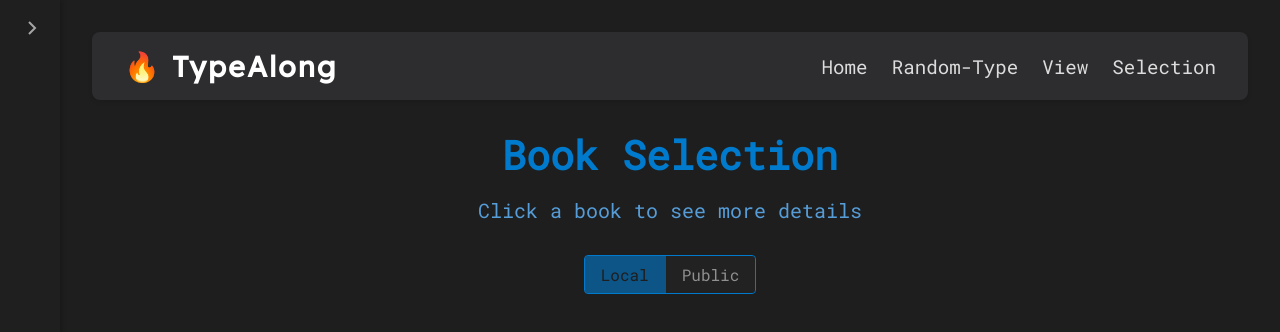
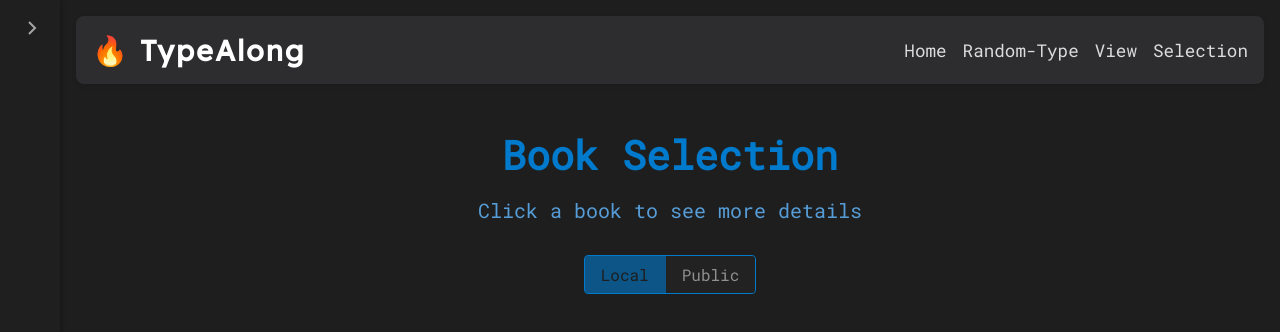
Before and after one commit to Noway-code/TypeAlongSvelte, a SvelteKit app: page /selection in a window 1280 px wide. Shown: the top 332 px of the page. Built offline with nearby package versions, Linux system fonts and the light colour scheme; what epubjs would draw is missing.

Commit message:
Refactor layout and styling for improved responsiveness and usability

```diff
--- a/src/components/Sidebar.svelte
+++ b/src/components/Sidebar.svelte
@@ -68,7 +68,8 @@
     display: flex;
     flex-direction: column;
     transition: width 0.3s ease;
-    overflow: hidden;
+     overflow-y: auto;
+    overflow-x: hidden;
     box-shadow: 2px 0 5px rgba(0, 0, 0, 0.2);
     &.open {
       width: 300px;
@@ -93,15 +94,13 @@
     }
   }
   nav {
-    display: flex;
-    flex-direction: column;
     flex: 1;
-    margin-top: 2rem;
+    margin-top: 1rem;
     ul {
       list-style: none;
       padding: 0;
       li {
-        margin: 1rem 0;
+        margin: 0.75rem 0;
         a {
           display: block;
           padding: 0.75rem 1.5rem;
@@ -159,4 +158,16 @@
     pointer-events: none;
   }
 
+
+  @media (max-width: 768px) {
+    .sidebar {
+      &.open {
+        width: 100vw;
+        z-index: 1100;
+      }
+      &.collapsed {
+        width: 60px;
+      }
+    }
+  }
 </style>
--- a/src/routes/+layout.svelte
+++ b/src/routes/+layout.svelte
@@ -4,6 +4,7 @@
 	import Sidebar from '../components/Sidebar.svelte';
 	let scrolled = false;
 	let sidebarOpen = false;
+	let isSmallScreen = false;
 
 	onMount(() => {
 		function handleScroll() {
@@ -13,10 +14,24 @@
 		window.addEventListener('scroll', handleScroll);
 		handleScroll();
 
+		// Set initial screen size and update on resize
+		isSmallScreen = window.innerWidth < 768;
+		const handleResize = () => {
+			isSmallScreen = window.innerWidth < 768;
+		};
+		window.addEventListener('resize', handleResize);
+
 		return () => {
 			window.removeEventListener('scroll', handleScroll);
+			window.removeEventListener('resize', handleResize);
 		};
 	});
+
+	// Compute styles based on screen size and sidebar state
+	$: contentMargin = isSmallScreen ? '2rem' : (sidebarOpen ? '300px' : '60px');
+	$: navBarLeft = isSmallScreen ? '4rem' : (sidebarOpen ? 'calc(300px + 1rem)' : 'calc(60px + 1rem)');
+	$: navBarWidth = isSmallScreen ? 'calc(100% - 4.5rem)' : `calc(100% - ${(sidebarOpen ? 300 : 60)}px - 2rem)`;
+	$: navBarItemSize = isSmallScreen ? '1rem' : '1.1rem';
 </script>
 
 <svelte:head>
@@ -31,14 +46,14 @@
 		{ href: '/selection', text: 'Selection' }
 	]} />
 
-	<div class="content" style="margin-left: {sidebarOpen ? '300px' : '60px'}">
+	<div class="content" style="margin-left: {contentMargin}">
 		<nav
 			class="nav-bar"
 			class:blurred={scrolled}
-			style="left: {sidebarOpen ? 'calc(300px + 2rem)' : 'calc(60px + 2rem)'}; width: calc(100% - {sidebarOpen ? '300px' : '60px'} - 4rem);"
+			style="left: {navBarLeft}; width: {navBarWidth};"
 		>
 			<h1 class="logo">🔥 TypeAlong</h1>
-			<div class="nav-items">
+			<div class="nav-items" style="font-size: {navBarItemSize}">
 				<a class="nav-item" href="/">Home</a>
 				<a class="nav-item" href="/random-type">Random-Type</a>
 				<a class="nav-item" href="/view-book">View</a>
@@ -73,12 +88,12 @@
     display: flex;
     align-items: center;
     background-color: var(--bg-300);
-    padding: 1rem 2rem;
+    padding: 1rem;
     backdrop-filter: blur(20px);
     position: fixed;
-    top: 2rem;
-    left: 2rem;
-    right: 2rem;
+    top: 1rem;
+    left: 1rem;
+    right: 1rem;
     border-radius: 8px;
     box-shadow: 0 2px 4px rgba(0, 0, 0, 0.1);
     z-index: 1000;
@@ -100,13 +115,12 @@
 
   .nav-items {
     display: flex;
-    gap: 1.5rem;
+    gap: 1rem;
   }
 
   .nav-item {
     text-decoration: none;
     color: var(--fg-200);
-    font-size: 1.2rem;
     transition: color 0.3s ease;
     &:hover {
       color: var(--accent);
```
Also changed, not shown: src/routes/+page.svelte (+5 -6 lines).
